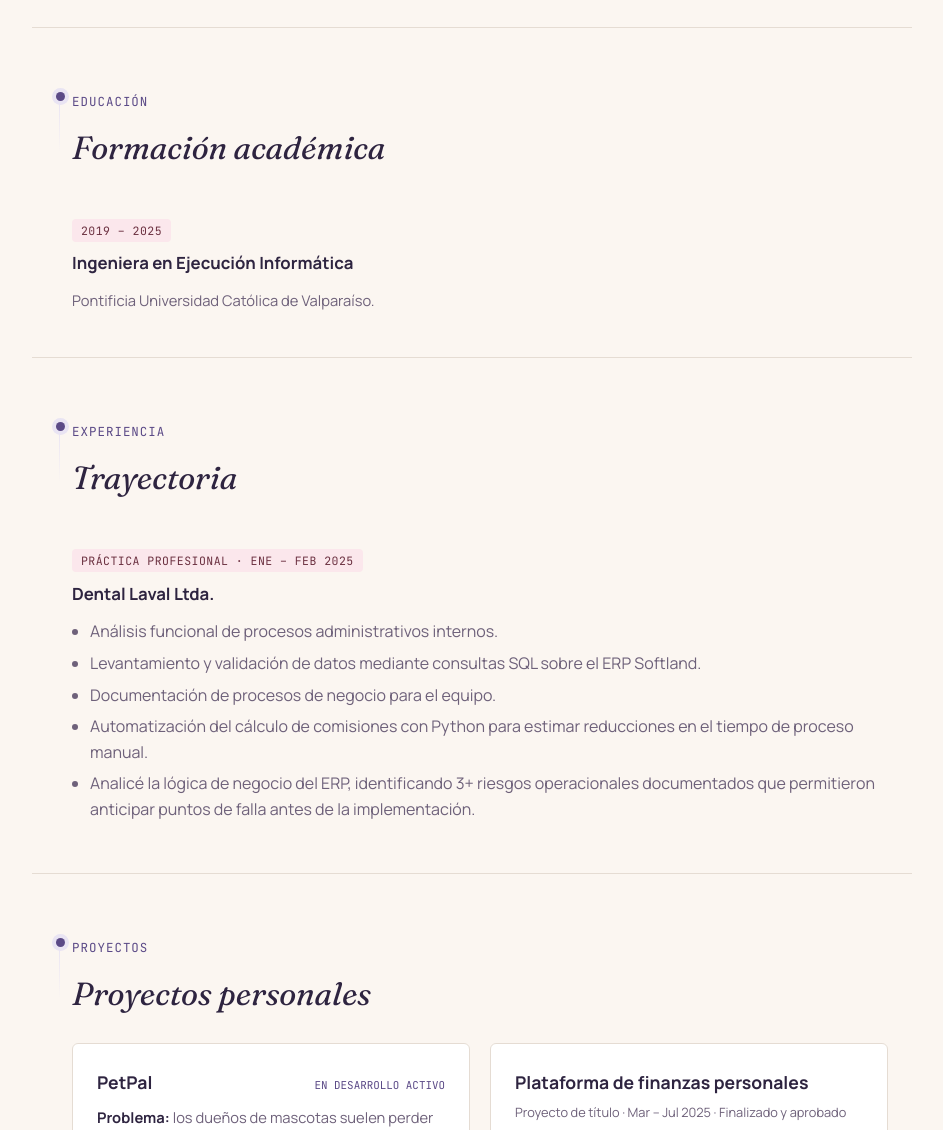
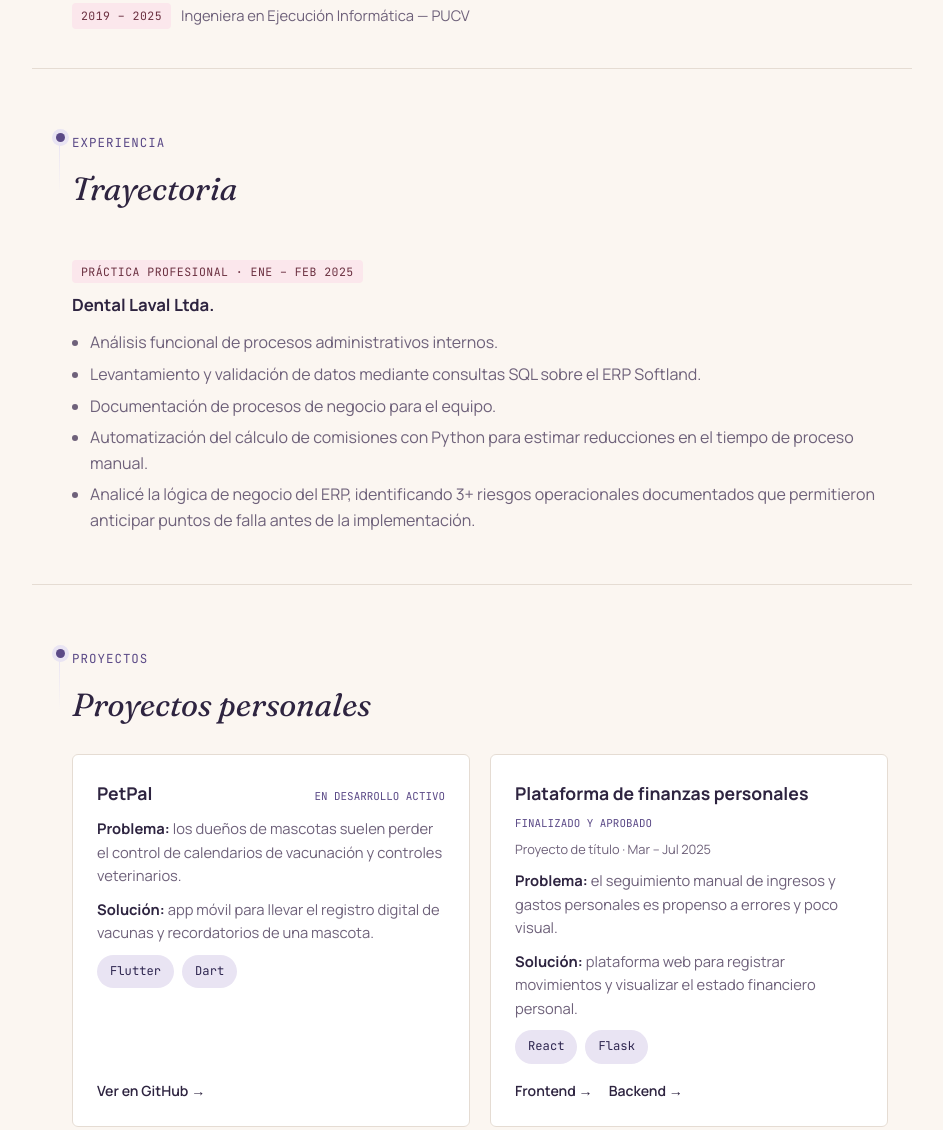
Before and after one commit to Soofiaa/portafolio-web, a plain HTML site: page index.html in a window 1280 px wide. Shown: the part 1049-2179 px from the top of the page, without its empty margins (168-1111 px from the left). Drawn offline with Linux system fonts and the light colour scheme.

Commit message:
Pulido final: integra Educación, estandariza badges y limpia paleta
- Elimina Educación como sección top-level (nodo, eyebrow, nav) y la
  integra como línea compacta al final de "Sobre mí", mismo patrón
  visual que el mono-tag de idiomas
- Nav pasa de 7 a 6 links; verificado sin quiebres en 641-1000px con
  el toggle incluido (sobra margen respecto al ajuste anterior)
- Estandariza badges de proyecto: Finanzas personales suma el pill
  "Finalizado y aprobado" (antes solo tenía meta) y recorta su
  .project-meta a la fecha; PetPal, POS, Jobbi y BudgetDesk quedan
  igual (POS se mantiene sin badge a pedido explícito)
- Corrige el hover del botón de nav, que seguía en un tono de la
  paleta índigo/mostaza anterior (#3F3567) sin relación con la
  paleta D actual; nuevo valor #4B3D6F derivado del --accent vigente
- Auditoría completa de contraste de la paleta D: las 14 combinaciones
  texto/fondo del sitio pasan AA (mínimo 4.87:1); no requirió más
  ajustes de color

Co-Authored-By: Claude Sonnet 5 <noreply@anthropic.com>

```diff
--- a/index.html
+++ b/index.html
@@ -24,7 +24,6 @@
     <a href="#hero" class="mark">SM</a>
     <nav aria-label="Navegación principal">
       <a href="#about">Sobre mí</a>
-      <a href="#education">Educación</a>
       <a href="#experience">Experiencia</a>
       <a href="#projects">Proyectos</a>
       <a href="#stack">Stack</a>
@@ -67,21 +66,7 @@
       importa que la documentación y el código queden tan claros como el razonamiento detrás de ellos. Actualmente busco
       mi primera oportunidad formal en análisis funcional, QA/testing, automatización de procesos o desarrollo backend.
     </p>
-  </section>
-
-  <!-- EDUCATION -->
-  <section id="education" class="section wrap">
-    <div class="node" aria-hidden="true"></div>
-    <p class="eyebrow">Educación</p>
-    <h2>Formación académica</h2>
-
-    <div class="timeline-item">
-      <div class="timeline-meta">
-        <span class="mono-tag">2019 – 2025</span>
-      </div>
-      <h3>Ingeniera en Ejecución Informática</h3>
-      <p class="outcome-list-note">Pontificia Universidad Católica de Valparaíso.</p>
-    </div>
+    <p class="lang-note"><span class="mono-tag">2019 – 2025</span> Ingeniera en Ejecución Informática — PUCV</p>
   </section>
 
   <!-- EXPERIENCE -->
@@ -130,8 +115,9 @@
       <article class="project-card">
         <div class="project-head">
           <h3>Plataforma de finanzas personales</h3>
+          <span class="project-status">Finalizado y aprobado</span>
         </div>
-        <p class="project-meta">Proyecto de título · Mar – Jul 2025 · Finalizado y aprobado</p>
+        <p class="project-meta">Proyecto de título · Mar – Jul 2025</p>
         <p class="project-problem"><strong>Problema:</strong> el seguimiento manual de ingresos y gastos personales es propenso a errores y poco visual.</p>
         <p class="project-solution"><strong>Solución:</strong> plataforma web para registrar movimientos y visualizar el estado financiero personal.</p>
         <ul class="chips chips-mono">
--- a/style.css
+++ b/style.css
@@ -160,7 +160,7 @@ nav a.active:not(.nav-cta)::after{ transform:scaleX(1); }
   padding:8px 16px;
   border-radius:999px;
 }
-.nav-cta:hover{ background:#3F3567; }
+.nav-cta:hover{ background:#4B3D6F; }
 
 .theme-toggle{
   display:flex;
```
